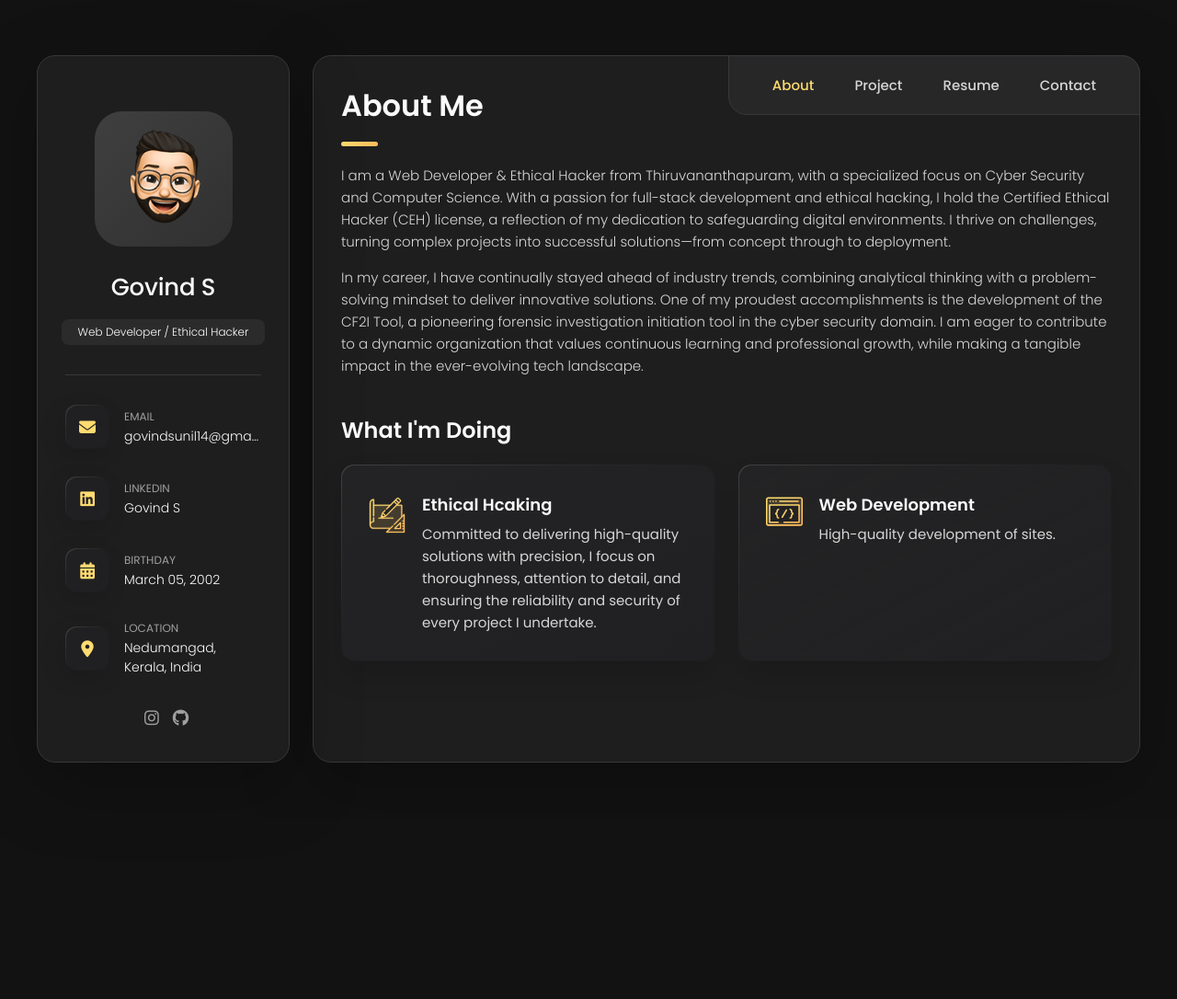
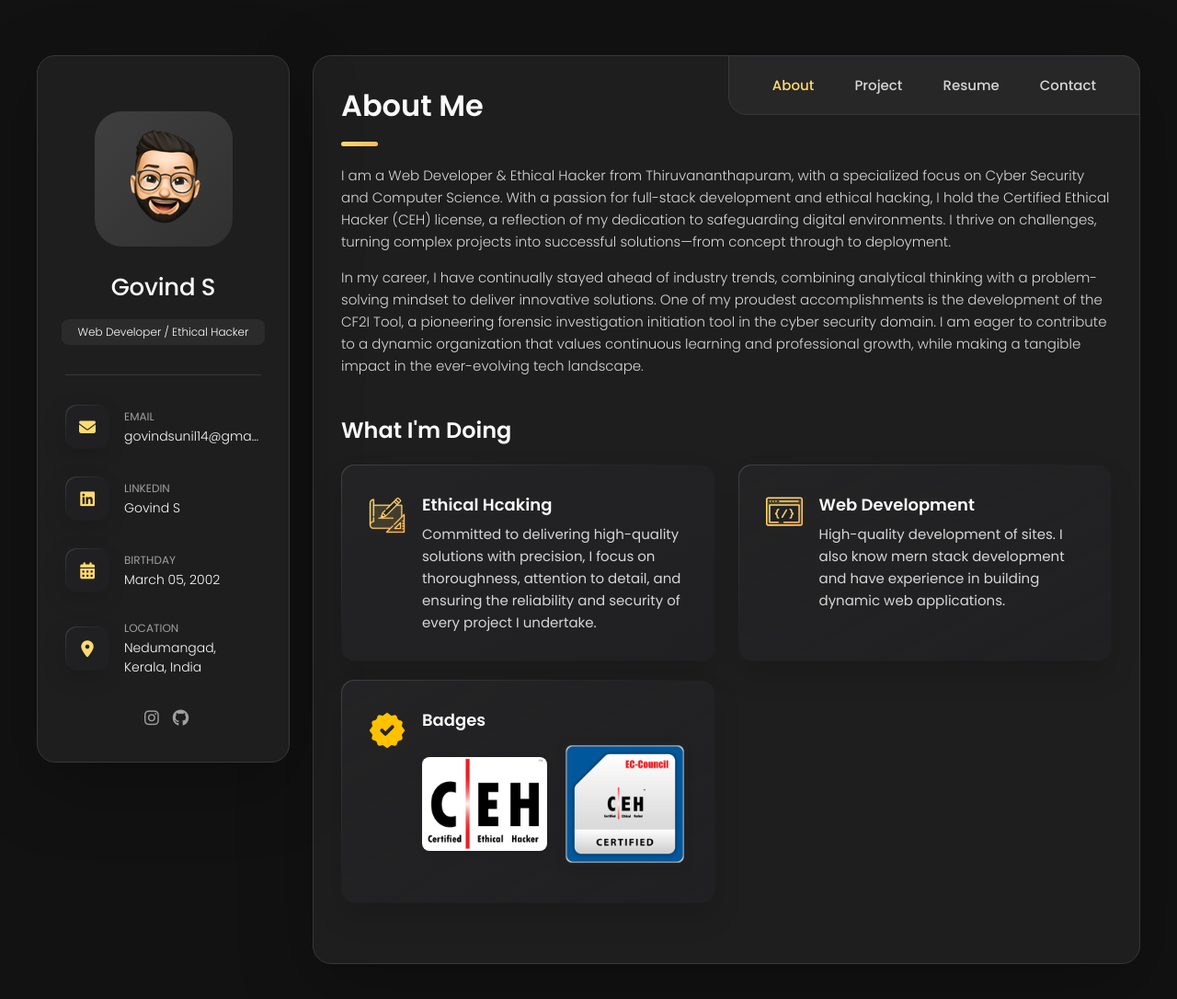
Before and after one commit to Govindsunil/Portfolio, a plain HTML site: page index.html in a window 1280 px wide. Shown: the whole page at 92% size. Before the commit the page ends 889 px from the top, so only its background shows below. Drawn offline with Linux system fonts and the light colour scheme.

```diff
--- a/index.html
+++ b/index.html
@@ -248,29 +248,38 @@
                   <h4 class="h4 service-item-title">Web development</h4>
 
                   <p class="service-item-text">
-                    High-quality development of sites.
+                    High-quality development of sites. I also know mern stack
+                    development and have experience in building dynamic web
+                    applications.
                   </p>
                 </div>
               </li>
-              <!--
+
               <li class="service-item">
                 <div class="service-icon-box">
                   <img
-                    src="./assets/images/icon-app.svg"
+                    src="./assets/images/image.png"
                     alt="mobile app icon"
                     width="40"
                   />
                 </div>
 
                 <div class="service-content-box">
-                  <h4 class="h4 service-item-title">Mobile apps</h4>
-
-                  <p class="service-item-text">
-                    Professional development of applications for iOS and
-                    Android.
-                  </p>
+                  <h4 class="h4 service-item-title">Badges</h4>
+                  <div class="badge-row">
+                    <img
+                      src="./assets/images/CEH-logo.jpg"
+                      alt="CEH Badge"
+                      width="100"
+                    />
+                    <img
+                      src="./assets/images/CEH_2E345519D3F7.png"
+                      alt="CEH Badge 2"
+                      width="100"
+                    />
+                  </div>
                 </div>
-              </li> -->
+              </li>
               <!--
               <li class="service-item">
                 <div class="service-icon-box">
@@ -410,16 +419,15 @@
               <li class="filter-item">
                 <button class="active" data-filter-btn>All</button>
               </li>
-
+              <li class="filter-item">
+                <button data-filter-btn>Cyber Forensic Tools</button>
+              </li>
               <li class="filter-item">
                 <button data-filter-btn>Applications</button>
               </li>
 
               <li class="filter-item">
                 <button data-filter-btn>Web development</button>
-              </li>
-              <li class="filter-item">
-                <button data-filter-btn>Cyber Forensic Tools</button>
               </li>
             </ul>
 
@@ -559,7 +567,7 @@
                     />
                   </figure>
                   <h3 class="project-title">Secure Bridge</h3>
-                  <p class="project-category">Web development</p>
+                  <p class="project-category">Cyber Forensic Tools</p>
                 </a>
               </li>
               <!-- portfolio -->
--- a/style.css
+++ b/style.css
@@ -1863,3 +1863,25 @@
 a + a {
   margin-left: 15px;
 }
+.badge-row {
+  display: grid;
+  grid-template-columns: repeat(auto-fit, minmax(120px, 1fr));
+  gap: 16px;
+  justify-items: center;
+  align-items: center;
+  margin-top: 10px;
+  margin-bottom: 10px;
+}
+
+.badge-row img {
+  width: 100%;
+  max-width: 500px;
+  height: auto;
+  border-radius: 8px;
+  box-shadow: 0 2px 8px rgba(0, 0, 0, 0.08);
+  transition: transform 0.2s;
+}
+
+.badge-row img:hover {
+  transform: scale(1.05);
+}
```
Also changed, not shown: assets/images/CEH-logo.jpg (added), assets/images/CEH_2E345519D3F7.png (added), assets/images/image.png (added).
